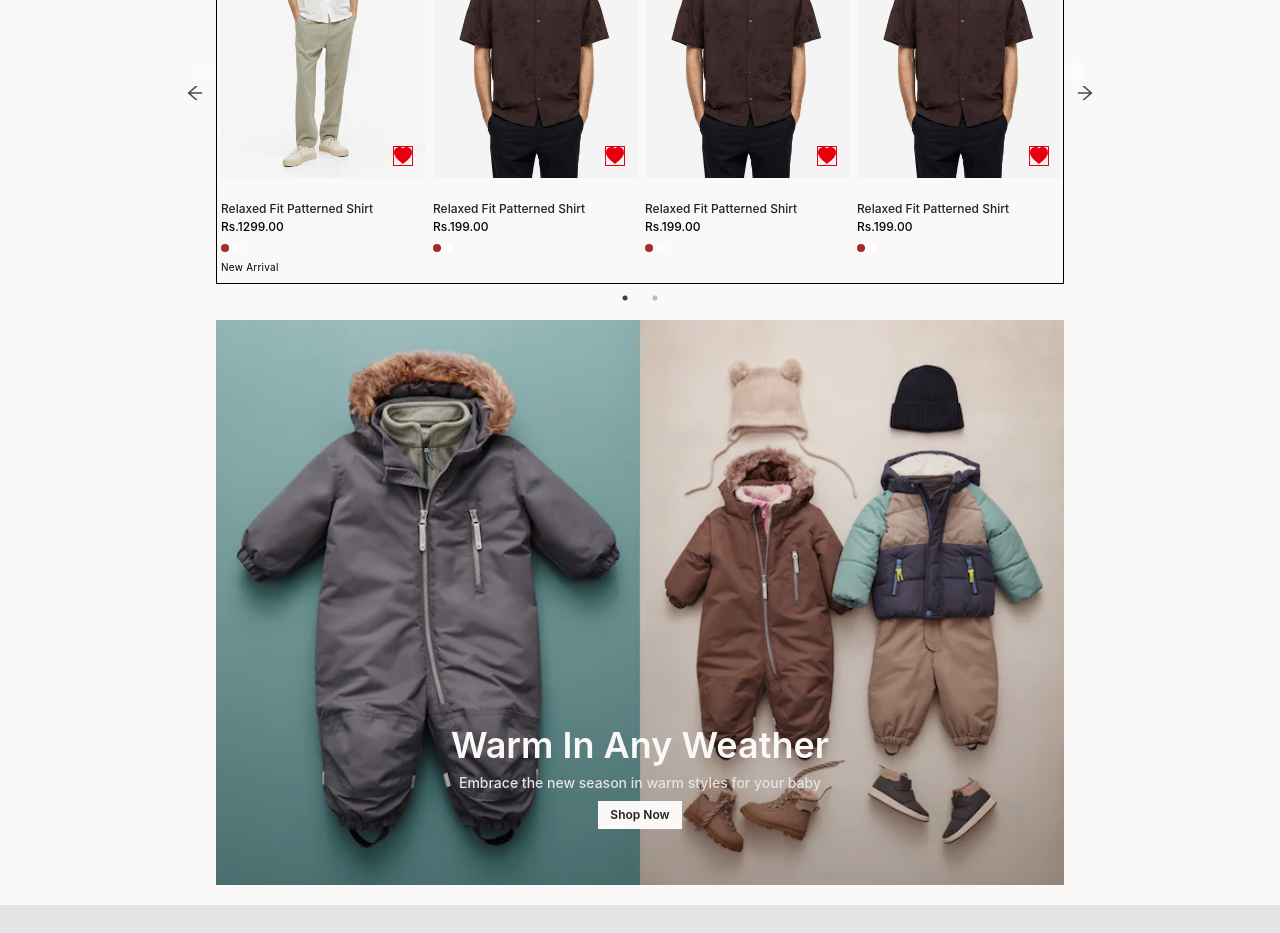
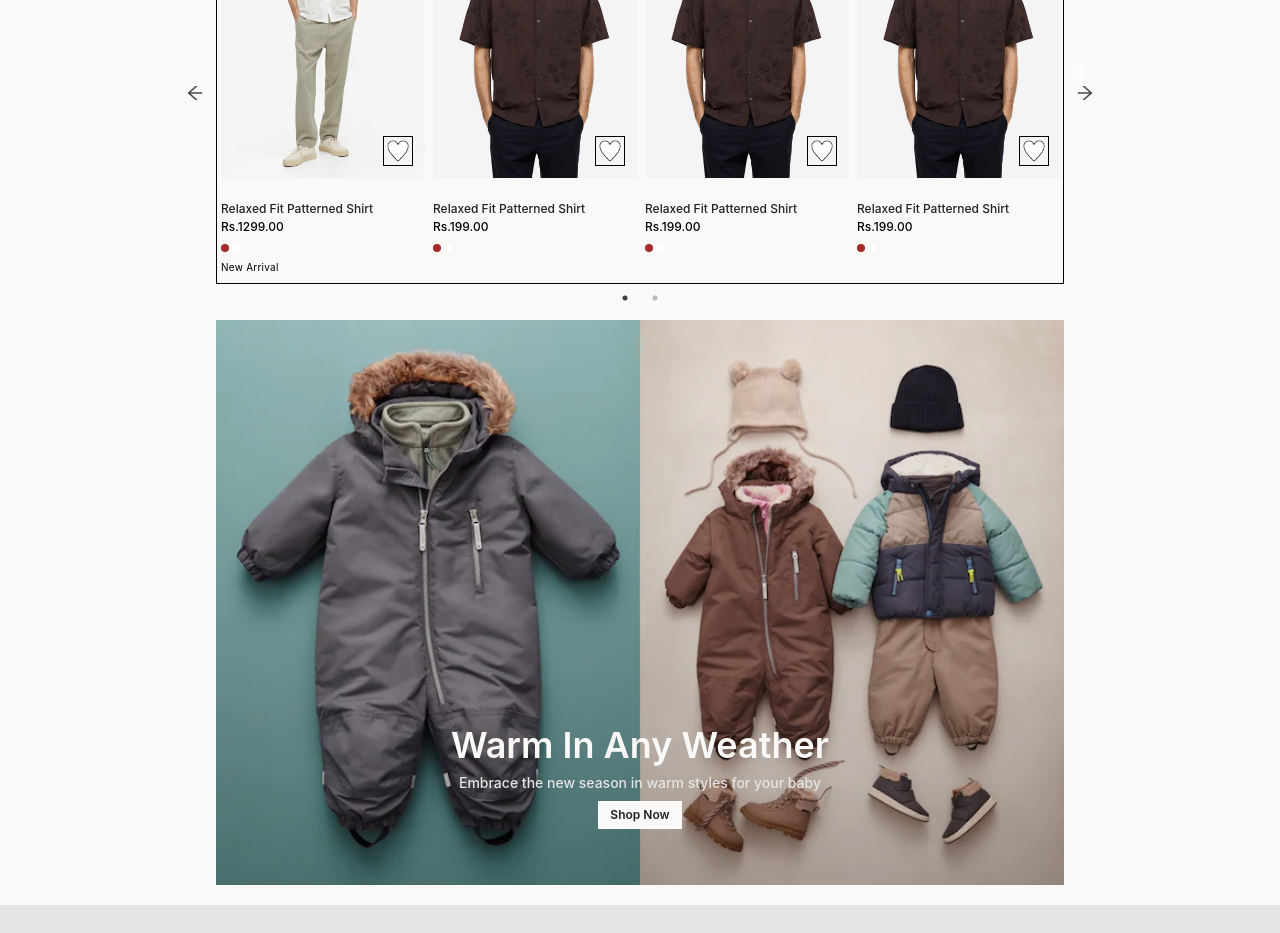
Before and after one commit to varunnaik1121/H-M-Ecommerce-Clone, a React (Create React App) app: page / in a window 1280 px wide. Shown: the part 1800-2733 px from the top of the page. Built offline with nearby package versions, Linux system fonts and the light colour scheme; a web font is replaced by a local one.

Commit message:
feature to add and remove the item from favourites list

```diff
--- a/src/comps/StyledComponents/Card.js
+++ b/src/comps/StyledComponents/Card.js
@@ -10,21 +10,26 @@ import {
   addToFavourites,
   removeFromFavourites,
 } from '../../redux/favouritesSlice';
+import { ConstructionOutlined } from '@mui/icons-material';
 
 const Card = ({ data, isAddedToCart, isNewArrival, isNotSlider }) => {
   const dispatch = useDispatch();
   const { favouriteItems } = useSelector((state) => state.favourites);
   const navigate = useNavigate();
   const [isMouseEntered, setIsMouseEntered] = useState(false);
+  const [isItemAddedToCart, setIsItemAddedToCart] = useState(
+    favouriteItems.some((item) => item === data.id)
+  );
+
+  useEffect(() => {
+    setIsItemAddedToCart(favouriteItems.some((item) => item === data.id));
+    console.log({ favouriteItems });
+  }, [favouriteItems, data]);
 
   // function to handle the routes
   const handleRoute = (id) => {
     navigate(`/product/${id}`);
   };
-
-  useEffect(() => {
-    console.log(favouriteItems);
-  }, [favouriteItems]);
 
   //fuction to handle to favourites
   const handleFavourites = (e, id) => {
@@ -53,7 +58,7 @@ const Card = ({ data, isAddedToCart, isNewArrival, isNotSlider }) => {
             onMouseLeave={() => setIsMouseEntered(false)}
           />
           <div className="absolute right-2 bottom-2 p-1 hover:scale-125 transition-all cursor-pointer z-50">
-            {isAddedToCart ? (
+            {isItemAddedToCart ? (
               <BsFillHeartFill
                 className="text-xl text-red font-thin border"
                 onClick={(e, id) => handleRemoveFromFavourites(e, data.id)}
--- a/src/redux/favouritesSlice.js
+++ b/src/redux/favouritesSlice.js
@@ -4,13 +4,16 @@ export const favouritesSlice = createSlice({
   initialState: {
     favouriteItems: [],
   },
-
+  //always use = to update in reducers
   reducers: {
     addToFavourites: (state, action) => {
       state.favouriteItems.push(action.payload);
     },
     removeFromFavourites: (state, action) => {
-      state.favouriteItems.filter((item) => item.id !== action.payload.id);
+      console.log(action.payload);
+      state.favouriteItems = state.favouriteItems.filter(
+        (item) => item !== action.payload
+      );
     },
   },
 });
```
